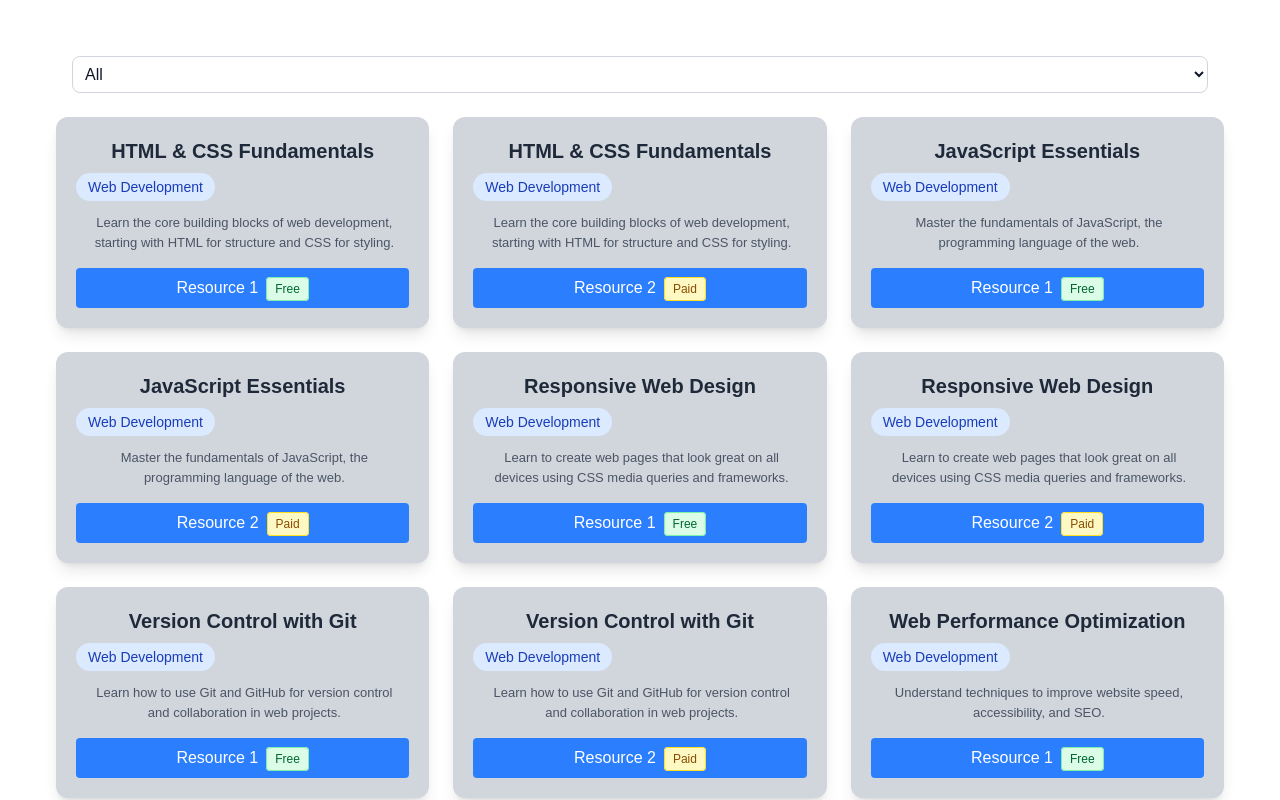
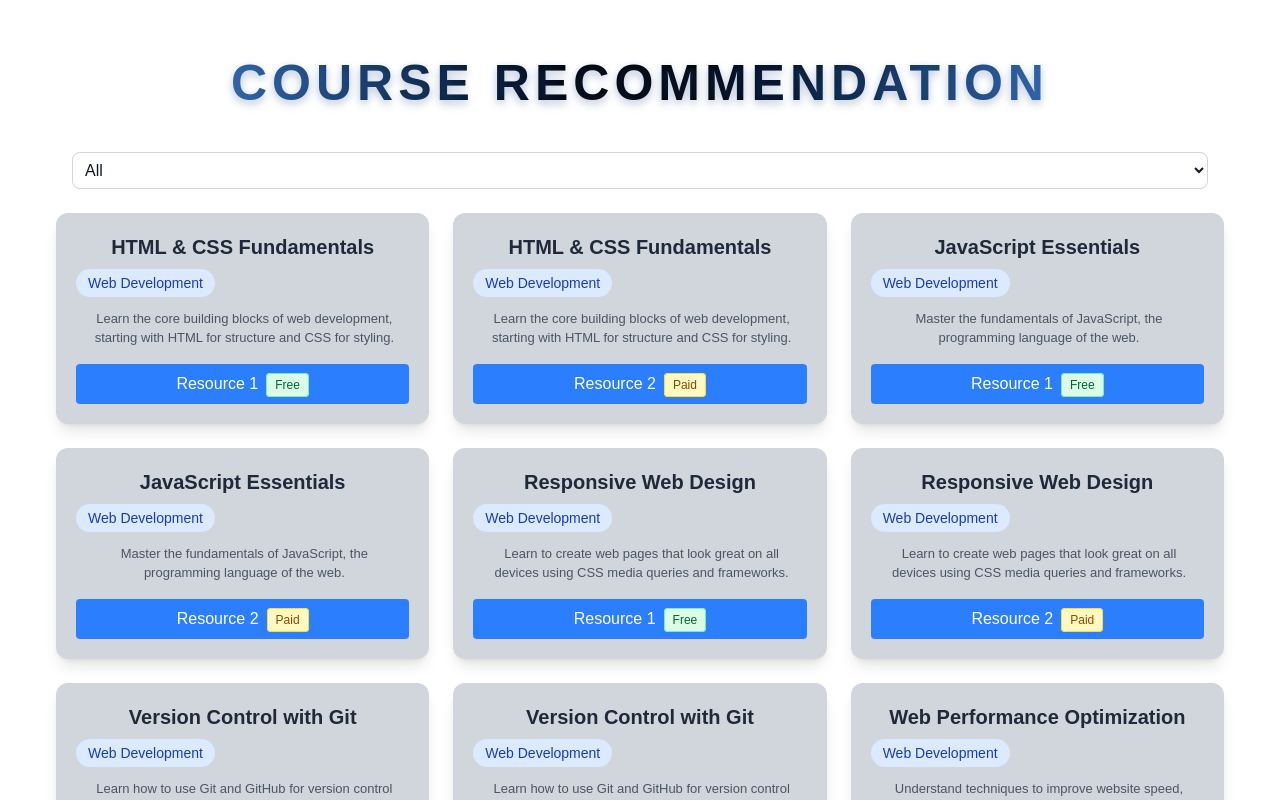
Before and after one commit to satyamrk18/CarrerCare, a React (Vite) app: page /courses in a window 1280 px wide. Shown: the top 800 px of the page. Built offline with nearby package versions, Linux system fonts and the light colour scheme.

Commit message:
h1 added with design

```diff
--- a/src/pages/Courses.jsx
+++ b/src/pages/Courses.jsx
@@ -27,6 +27,12 @@ const Courses = () => {
 
 	return (
 		<div className="p-6">
+				<h1
+					className="text-4xl font-extrabold text-center mb-10 tracking-wider bg-gradient-to-r from-blue-400 via-black to-blue-400 bg-clip-text text-transparent drop-shadow-lg uppercase"
+					style={{ letterSpacing: '0.1em', textShadow: '0 2px 8px rgba(59,130,246,0.2)' }}
+				>
+					COURSE RECOMMENDATION
+				</h1>
 			{/* Dropdown filter */}
 			<CourseDropdown value={selectedCategory} onChange={handleDropdownChange} />
 
```
